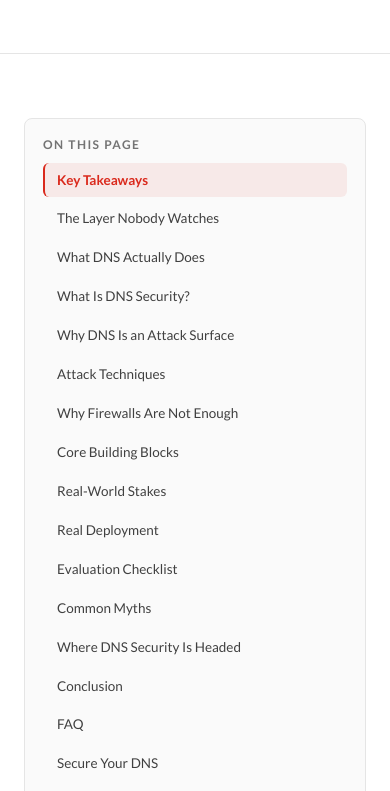
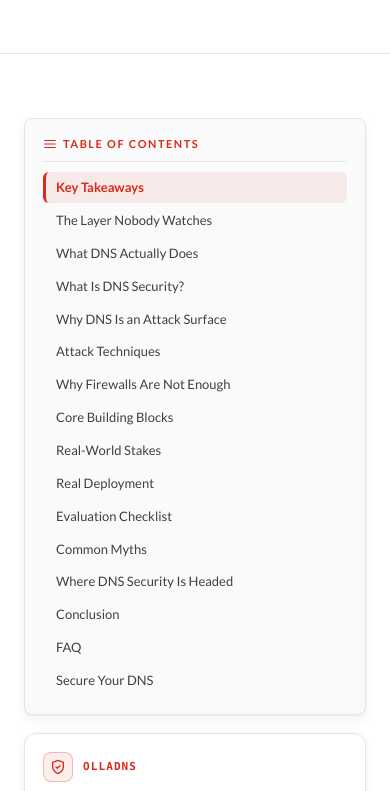
Before and after one commit to vikasswaminh/olladns-marketing, a website: page blog/what-is-dns-security-a-complete-guide-to-protecting-your-network-in-2026/index.html in a window 390 px wide. Shown: the part 565-1356 px from the top of the page. Drawn offline with Linux system fonts and the light colour scheme.

Commit message:
style(dns-security-blog): refine TOC, hero grid background, and footer background

```diff
--- a/blog/what-is-dns-security-a-complete-guide-to-protecting-your-network-in-2026/index.html
+++ b/blog/what-is-dns-security-a-complete-guide-to-protecting-your-network-in-2026/index.html
@@ -21,9 +21,10 @@
   <style>
 /* Premium editorial layout for OllaDNS blog posts */
 .post-hero{padding:80px 0 56px;border-bottom:1px solid var(--line);position:relative;overflow:hidden;background:radial-gradient(60% 40% at 50% 0%,rgba(218,41,28,.04),transparent 60%)}
+.post-hero .grid-bg{position:absolute;inset:0;opacity:0.6;pointer-events:none;background-image:linear-gradient(var(--line) 1px,transparent 1px),linear-gradient(90deg,var(--line) 1px,transparent 1px);background-size:56px 56px;background-position:-1px -1px;mask-image:radial-gradient(60% 60% at 50% 40%,#000 30%,transparent 80%);-webkit-mask-image:radial-gradient(60% 60% at 50% 40%,#000 30%,transparent 80%)}
 .post-hero .eyebrow{margin-bottom:16px}
 .post-hero .eyebrow a:hover{text-decoration:underline}
-.post-hero h1{font-size:clamp(34px,5vw,56px);line-height:1.08;letter-spacing:-.03em;max-width:18ch;margin-top:0}
+.post-hero h1{font-size:clamp(34px,5vw,56px);line-height:1.08;letter-spacing:-.03em;max-width:35ch;margin-top:0}
 .post-hero-desc{max-width:64ch;margin-top:18px;font-size:19px;color:var(--text-2);line-height:1.65}
 .post-meta{display:flex;align-items:center;gap:14px;flex-wrap:wrap;margin-top:22px;color:var(--muted);font-size:14px}
 .post-meta .tag{font-family:var(--mono);font-size:11px;color:var(--accent);text-transform:uppercase;letter-spacing:.08em;background:var(--accent-soft);border:1px solid var(--accent-line);padding:3px 10px;border-radius:999px}
@@ -31,13 +32,17 @@
 .post-meta .author{font-weight:600;color:var(--text)}
 
 .post-layout{display:grid;grid-template-columns:260px minmax(0,1fr);gap:64px;align-items:start;padding-top:64px}
-.post-toc{position:sticky;top:88px;max-height:calc(100vh - 120px);overflow:auto;padding-right:10px}
-.post-toc h4{font-size:12px;text-transform:uppercase;letter-spacing:.12em;color:var(--muted);margin:0 0 14px}
-.post-toc ul{list-style:none;margin:0;padding:0;display:flex;flex-direction:column;gap:4px}
-.post-toc a{display:block;font-size:13.5px;color:var(--text-2);padding:7px 12px;border-radius:6px;border-left:2px solid transparent;transition:.15s}
-.post-toc a:hover{color:var(--accent);background:var(--bg-2)}
-.post-toc a.active{color:var(--accent);background:var(--accent-soft);border-left-color:var(--accent);font-weight:600}
-.post-body{max-width:780px;margin:0;min-width:0}
+.post-toc{position:sticky;top:88px;max-height:calc(100vh - 120px);overflow:auto;padding-right:4px}
+.post-toc::-webkit-scrollbar{width:4px}
+.post-toc::-webkit-scrollbar-track{background:transparent}
+.post-toc::-webkit-scrollbar-thumb{background:var(--line-2);border-radius:4px}
+.post-toc-box{background:var(--panel);border:1px solid var(--line);border-radius:var(--r-lg);padding:20px 16px;box-shadow:var(--shadow)}
+.post-toc-box h4{font-size:11px;text-transform:uppercase;letter-spacing:.14em;color:var(--accent);margin:0 0 14px;padding-bottom:10px;border-bottom:1px solid var(--line);font-weight:700;display:flex;align-items:center;gap:6px}
+.post-toc-box ul{list-style:none;margin:0;padding:0;display:flex;flex-direction:column;gap:2px}
+.post-toc-box a{display:block;font-size:13px;color:var(--text-2);padding:6px 10px;border-radius:6px;border-left:3px solid transparent;transition:.15s;line-height:1.45}
+.post-toc-box a:hover{color:var(--accent);background:var(--accent-soft)}
+.post-toc-box a.active{color:var(--accent);background:var(--accent-soft);border-left-color:var(--accent);font-weight:600}
+.post-body{max-width:780px;margin:0;min-width:0;background:var(--panel);border:1px solid var(--line);border-radius:var(--r-lg);padding:48px 56px;box-shadow:var(--shadow)}
 .post-body h2{font-size:30px;line-height:1.15;letter-spacing:-.025em;margin:0 0 20px;color:var(--text)}
 .post-body h3{font-size:20px;line-height:1.3;margin:0 0 14px;color:var(--text)}
 .post-body p{font-size:16px;line-height:1.8;color:var(--text-2);margin:0 0 20px}
@@ -175,10 +180,11 @@
 .toc-cta .btn svg{width:13px;height:13px;color:var(--accent)}
 @media (max-width:1000px){
   .post-layout{grid-template-columns:minmax(0,1fr);gap:40px}
-  .post-toc{position:static;max-height:none;overflow:visible;background:var(--bg-1);border:1px solid var(--line);border-radius:var(--r-md);padding:18px}
-  .post-toc h4{margin-bottom:10px}
+  .post-toc{position:static;max-height:none;overflow:visible;padding:0}
+  .post-toc-box{background:var(--bg-1);border:1px solid var(--line);border-radius:var(--r-md);padding:18px}
+  .post-toc-box h4{margin-bottom:10px;padding-bottom:10px}
   .toc-cta{margin-top:18px}
-  .post-body{max-width:none}
+  .post-body{max-width:none;padding:32px 36px}
   .concept-grid,.attack-surface-grid,.tech-grid,.proto-grid{grid-template-columns:1fr}
   .technique-row,.technique-row.reverse{grid-template-columns:1fr}
   .timeline-item{grid-template-columns:90px 1fr}
@@ -186,6 +192,7 @@
 @media (max-width:640px){
   .post-hero h1{font-size:32px}
   .post-hero-desc{font-size:17px}
+  .post-body{padding:24px 20px}
   .post-body h2{font-size:26px}
   .post-body h3{font-size:19px}
   .attack-surface-grid{grid-template-columns:1fr}
@@ -218,7 +225,10 @@
 <section class="section" style="padding-top:0">
   <div class="container">
     <div class="post-layout">
-<aside class="post-toc" aria-label="Table of contents"><h4>On this page</h4><ul><li><a href="#key-takeaways-title">Key Takeaways</a></li>
+<aside class="post-toc" aria-label="Table of contents">
+<div class="post-toc-box">
+<h4><svg viewBox="0 0 24 24" width="14" height="14" fill="none" stroke="currentColor" stroke-width="2" stroke-linecap="round" stroke-linejoin="round"><line x1="3" y1="12" x2="21" y2="12"></line><line x1="3" y1="6" x2="21" y2="6"></line><line x1="3" y1="18" x2="21" y2="18"></line></svg> Table of Contents</h4>
+<ul><li><a href="#key-takeaways-title">Key Takeaways</a></li>
 <li><a href="#the-layer-nobody-watches">The Layer Nobody Watches</a></li>
 <li><a href="#what-dns-does">What DNS Actually Does</a></li>
 <li><a href="#what-is-dns-security">What Is DNS Security?</a></li>
@@ -234,6 +244,7 @@
 <li><a href="#conclusion">Conclusion</a></li>
 <li><a href="#faq">FAQ</a></li>
 <li><a href="#secure-dns">Secure Your DNS</a></li></ul>
+</div>
 <div class="toc-cta">
   <div class="toc-cta-head">
     <span class="toc-cta-ic"><svg viewBox="0 0 24 24" fill="none" stroke="currentColor" stroke-width="2" stroke-linecap="round" stroke-linejoin="round"><path d="M12 22s8-4 8-10V5l-8-3-8 3v7c0 6 8 10 8 10z"></path><path d="m9 12 2 2 4-4"></path></svg></span>
--- a/site.css
+++ b/site.css
@@ -831,7 +831,7 @@ p {
 .footer {
   border-top: 1px solid var(--line);
   padding: 64px 0 48px;
-  background: #04060c
+  background: var(--bg-1)
 }
 
 .footer-inner {
```
